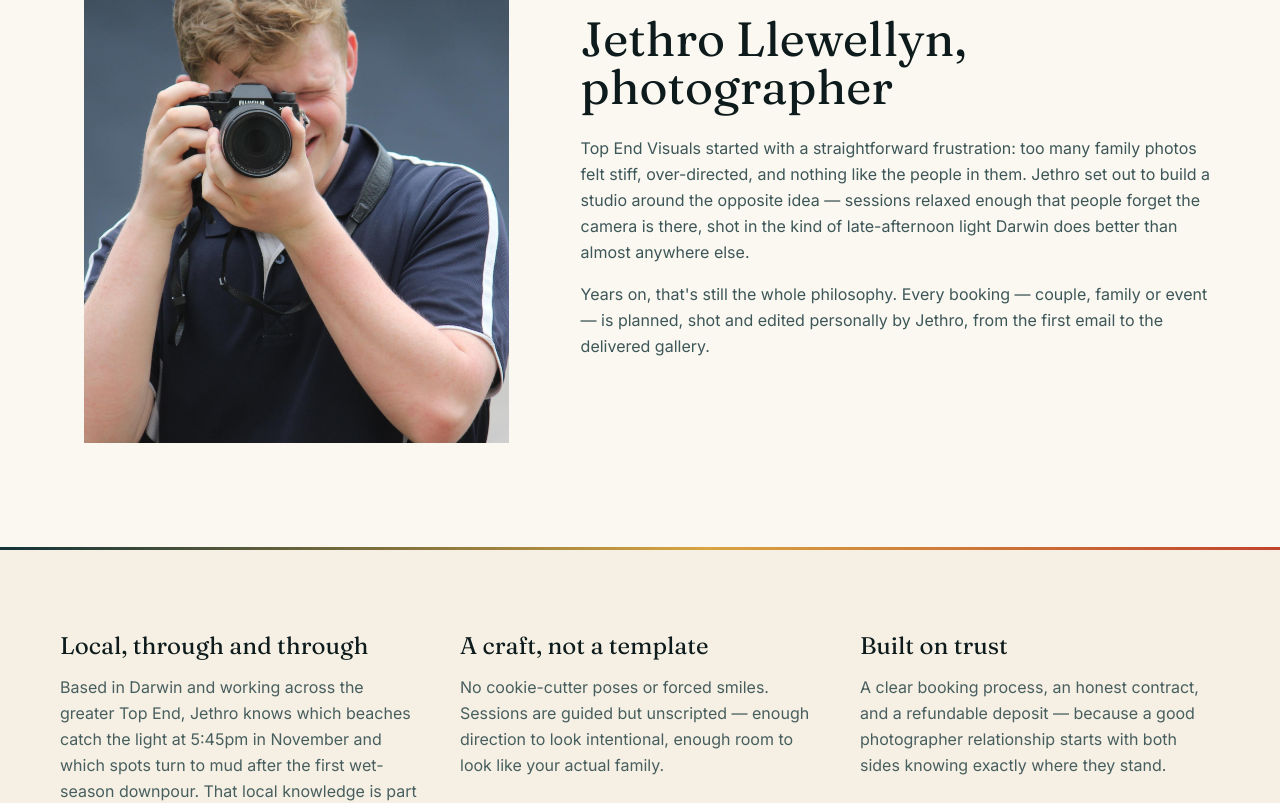
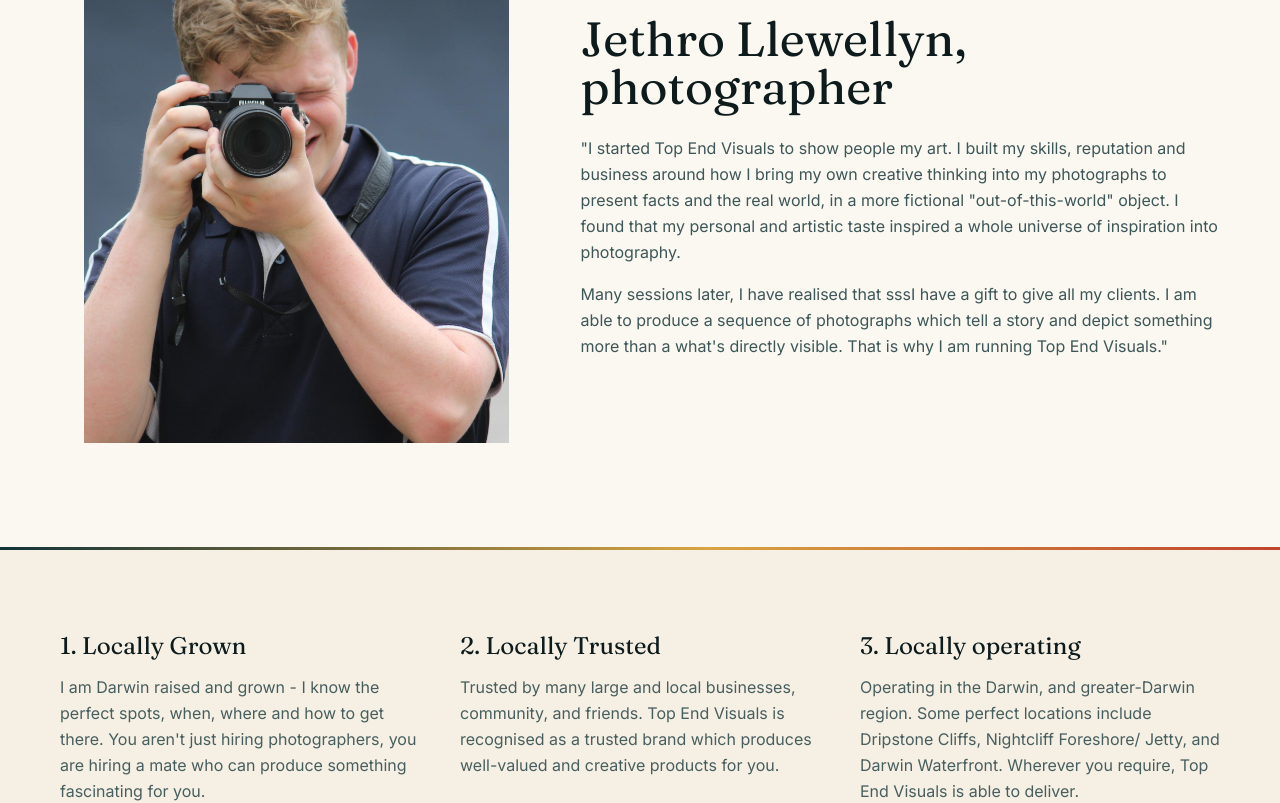
Before and after one commit to topendvisuals/website, a Next.js app: page /about in a window 1280 px wide. Shown: the part 280-1083 px from the top of the page. Built offline with nearby package versions, Linux system fonts and the light colour scheme; no server answers.

Commit message:
Update page.tsx

```diff
--- a/app/(site)/about/page.tsx
+++ b/app/(site)/about/page.tsx
@@ -6,7 +6,7 @@
 export const metadata: Metadata = {
   title: 'About Jethro Llewellyn | Top End Visuals',
   description:
-    'Meet Jethro Llewellyn, the photographer behind Top End Visuals — Darwin-based portrait, family and event photography built on trust, craft and local light.',
+    'Meet Jethro Llewellyn, the photographer behind Top End Visuals — Darwin-based portrait, family and event photography.',
   alternates: { canonical: '/about' },
 };
 
@@ -30,16 +30,15 @@
               Jethro Llewellyn, photographer
             </h1>
             <p className="text-ink-700/85 leading-relaxed mb-4">
-              Top End Visuals started with a straightforward frustration: too many family photos felt
-              stiff, over-directed, and nothing like the people in them. Jethro set out to build a
-              studio around the opposite idea — sessions relaxed enough that people forget the camera
-              is there, shot in the kind of late-afternoon light Darwin does better than almost
-              anywhere else.
+              "I started Top End Visuals to show people my art. I built my skills, reputation and
+              business around how I bring my own creative thinking into my photographs to present
+              facts and the real world, in a more fictional "out-of-this-world" object. I found that
+              my personal and artistic taste inspired a whole universe of inspiration into photography.
             </p>
             <p className="text-ink-700/85 leading-relaxed">
-              Years on, that's still the whole philosophy. Every booking — couple, family or event —
-              is planned, shot and edited personally by Jethro, from the first email to the delivered
-              gallery.
+              Many sessions later, I have realised that sssI have a gift to give all my clients. I am
+              able to produce a sequence of photographs which tell a story and depict something more
+              than a what's directly visible. That is why I am running Top End Visuals."
             </p>
           </div>
         </div>
@@ -49,25 +48,26 @@
 
       <section className="container-wide py-20 grid md:grid-cols-3 gap-10">
         <div>
-          <p className="font-display text-2xl text-ink mb-3">Local, through and through</p>
+          <p className="font-display text-2xl text-ink mb-3">1. Locally Grown</p>
           <p className="text-ink-700/80 leading-relaxed">
-            Based in Darwin and working across the greater Top End, Jethro knows which beaches catch
-            the light at 5:45pm in November and which spots turn to mud after the first wet-season
-            downpour. That local knowledge is part of what you're booking.
+            I am Darwin raised and grown - I know the perfect spots, when, where and how to get there.
+            You aren't just hiring photographers, you are hiring a mate who can produce something
+            fascinating for you.
           </p>
         </div>
         <div>
-          <p className="font-display text-2xl text-ink mb-3">A craft, not a template</p>
+          <p className="font-display text-2xl text-ink mb-3">2. Locally Trusted</p>
           <p className="text-ink-700/80 leading-relaxed">
-            No cookie-cutter poses or forced smiles. Sessions are guided but unscripted — enough
-            direction to look intentional, enough room to look like your actual family.
+            Trusted by many large and local businesses, community, and friends. Top End Visuals is
+            recognised as a trusted brand which produces well-valued and creative products for you.
           </p>
         </div>
         <div>
-          <p className="font-display text-2xl text-ink mb-3">Built on trust</p>
+          <p className="font-display text-2xl text-ink mb-3">3. Locally operating</p>
           <p className="text-ink-700/80 leading-relaxed">
-            A clear booking process, an honest contract, and a refundable deposit — because a good
-            photographer relationship starts with both sides knowing exactly where they stand.
+            Operating in the Darwin, and greater-Darwin region. Some perfect locations include Dripstone
+            Cliffs, Nightcliff Foreshore/ Jetty, and Darwin Waterfront. Wherever you require, Top End
+            Visuals is able to deliver.
           </p>
         </div>
       </section>
```
